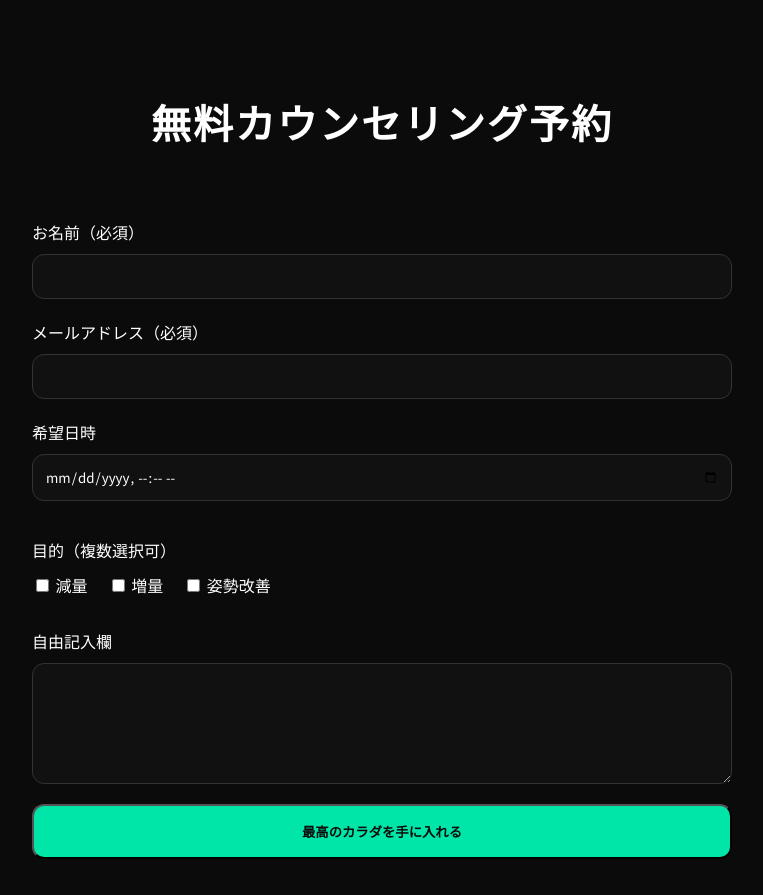
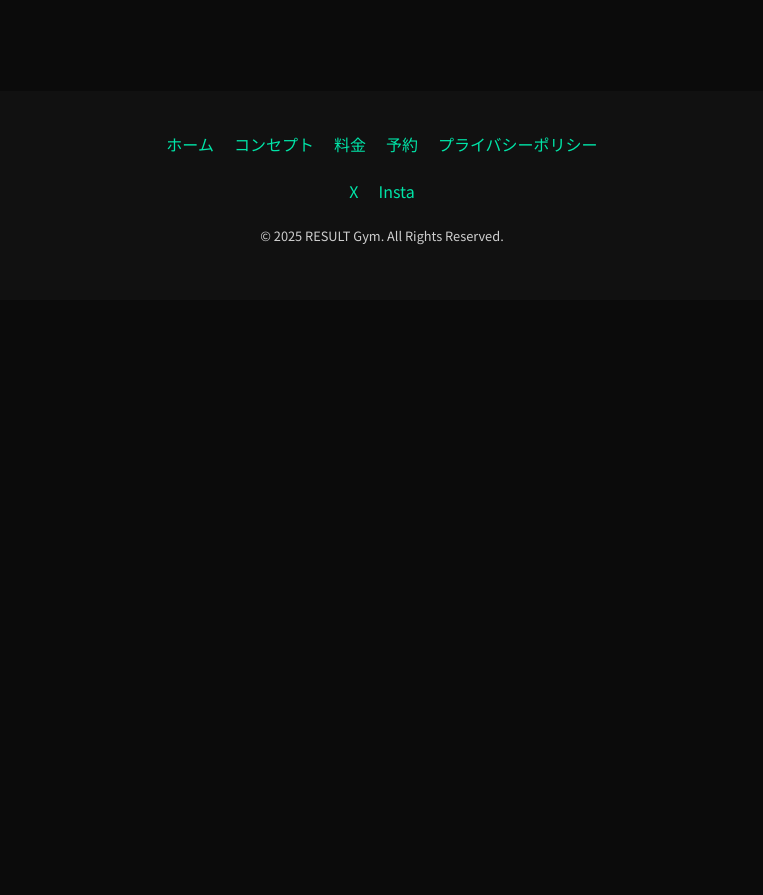
Before and after one commit to creative-lab-nt/personalgym-demo, a plain HTML site: page personalgym-demo-combined.html in a window 1280 px wide. Shown: the part 3805-4700 px from the top of the page, without its empty margins (258-1021 px from the left). After the commit the page ends 4105 px from the top, so only its background shows below. Drawn offline with Linux system fonts and the light colour scheme.

Commit message:
Fix: Remove contact form

```diff
--- a/personalgym-demo-combined.html
+++ b/personalgym-demo-combined.html
@@ -185,38 +185,7 @@
             </div>
         </section>
 
-        <section id="reserve" class="reserve-section container">
-            <h2 class="section-title fade-in">無料カウンセリング予約</h2>
-            <form action="#" method="POST" class="reserve-form fade-in" id="reserve-form">
-                <!-- 後からフォームサービスに差し替えられるようaction="#"に -->
-                <div class="form-group">
-                    <label for="name">お名前（必須）</label>
-                    <input type="text" id="name" name="name" required>
-                </div>
-                <div class="form-group">
-                    <label for="email">メールアドレス（必須）</label>
-                    <input type="email" id="email" name="email" required>
-                </div>
-                <div class="form-group">
-                    <label for="datetime">希望日時</label>
-                    <input type="datetime-local" id="datetime" name="datetime">
-                </div>
-                <div class="form-group">
-                    <p>目的（複数選択可）</p>
-                    <div class="checkbox-group">
-                        <label><input type="checkbox" name="purpose" value="減量"> 減量</label>
-                        <label><input type="checkbox" name="purpose" value="増量"> 増量</label>
-                        <label><input type="checkbox" name="purpose" value="姿勢改善"> 姿勢改善</label>
-                    </div>
-                </div>
-                <div class="form-group">
-                    <label for="message">自由記入欄</label>
-                    <textarea id="message" name="message" rows="5"></textarea>
-                </div>
-                <button type="submit" class="cta-button">最高のカラダを手に入れる</button>
-                <p id="form-error" class="form-error-message" style="display: none;">必須項目を入力してください。</p>
-            </form>
-        </section>
+
     </main>
 
     <footer class="footer">
```
Also changed, not shown: index.1.01.html (+1 -32 lines), index.html (+1 -32 lines).
